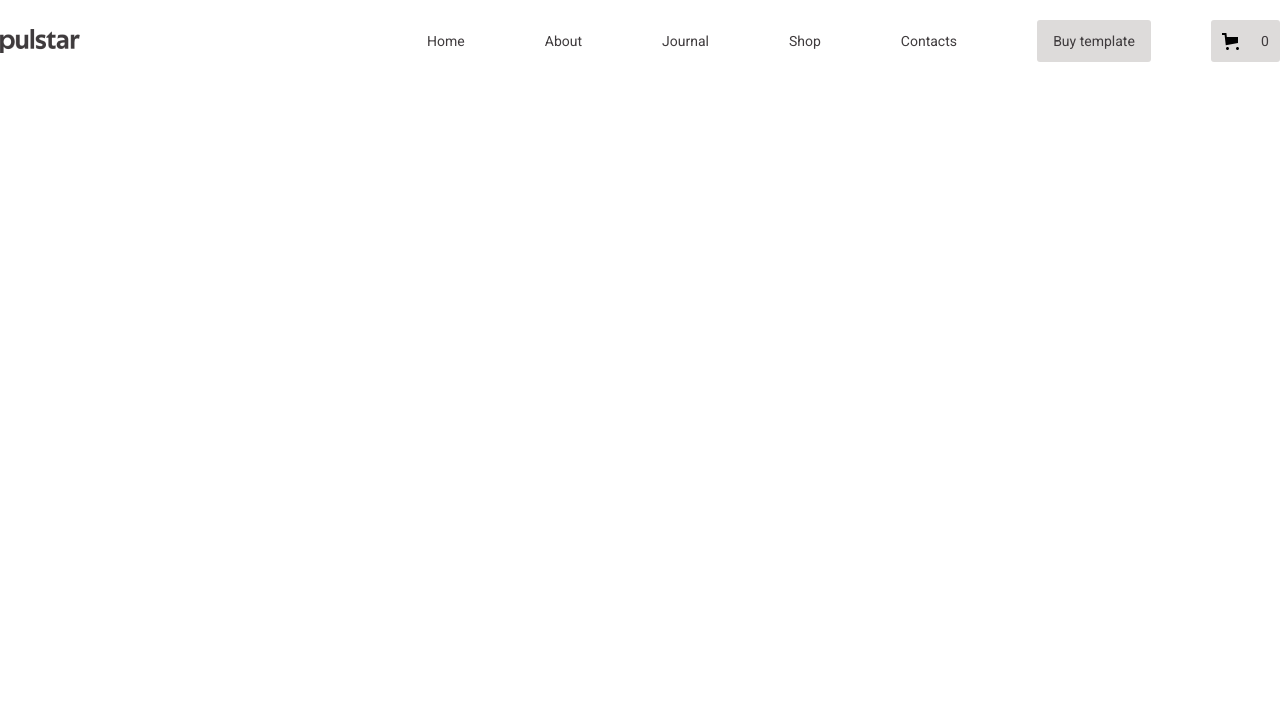
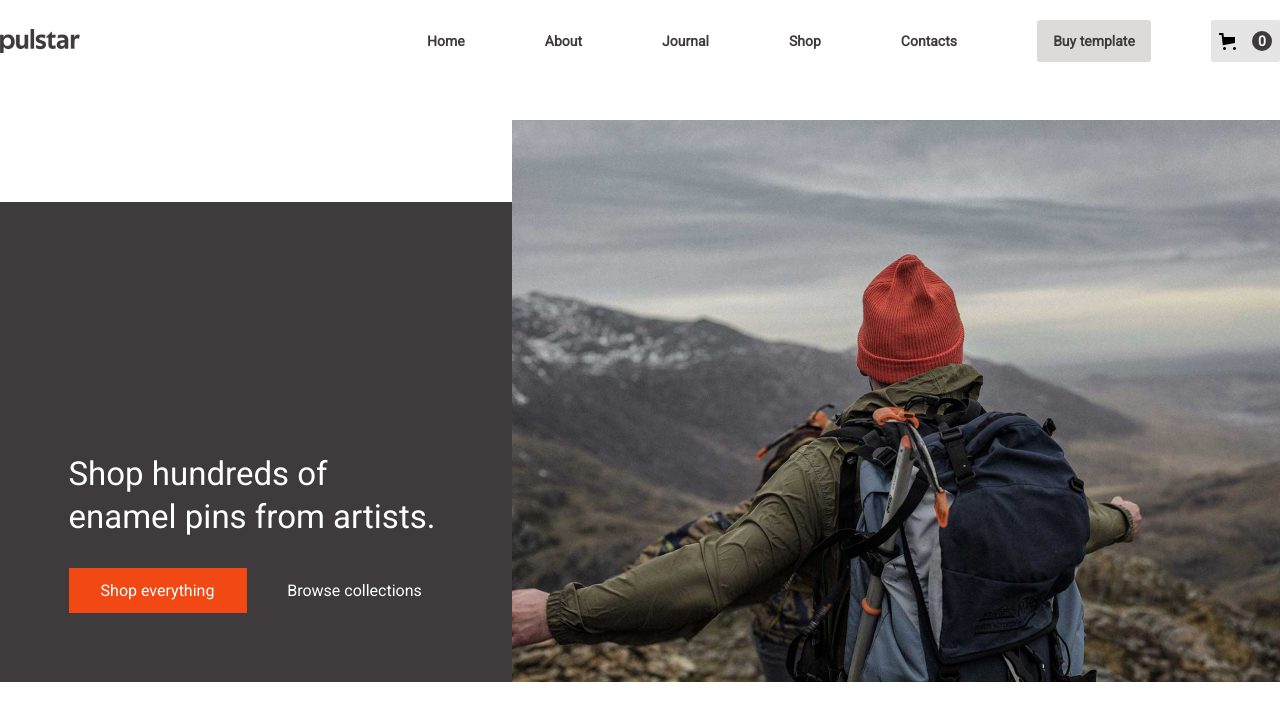
Before and after one commit to Hor-Ol/Lesson-3, a plain HTML site: page index.html in a window 1280 px wide. Drawn offline with Linux system fonts and the light colour scheme.

Commit message:
Hero-welcome part is done

```diff
--- a/index.html
+++ b/index.html
@@ -48,5 +48,27 @@
         </ul>
       </nav>
     </header>
+    <main>
+      <div class="hero">
+        <div class="hero--welcome">
+          <div class="hero--welcome-tagline">
+            <div class="hero--welcome-tagline-text">
+              <span>Shop hundreds of enamel pins from artists.</span>
+            </div>
+            <div class="hero--welcome-tagline-buttons">
+              <a class="hero--welcome-tagline-buttons-shop" href="#"
+                >Shop everything</a
+              >
+              <a class="hero--welcome-tagline-buttons-browse" href="#"
+                >Browse collections</a
+              >
+            </div>
+          </div>
+          <div class="hero--welcome-img">
+            <img src="img/Hero-Img.png" alt="Man on the top of the mountain" />
+          </div>
+        </div>
+      </div>
+    </main>
   </body>
 </html>
--- a/style.css
+++ b/style.css
@@ -44,6 +44,7 @@ body {
   justify-content: flex-end;
   align-items: center;
   gap: 40px;
+  font-weight: bold;
 }
 
 .header-nav-links li:not(:first-child) {
@@ -52,7 +53,7 @@ body {
 
 .header-nav-links .header-nav-links-buy-template.header-nav-links-buy-template {
   margin-left: 20px;
-  background-color: #dddbda;
+  background-color: #e5e5e5;
 }
 
 .header-nav-links a {
@@ -76,16 +77,10 @@ body {
   text-align: center;
 }
 
-.header-nav-links a:hover,
-.header-nav-links a:focus {
-  color: #f14814;
-  fill: #f14814;
-}
-
 .header-nav-links-buy-template {
   width: 6.9rem;
   height: 4.2rem;
-  background-color: #dddbda;
+  background-color: #e5e5e5;
   border-radius: 0.3rem;
 }
 
@@ -94,9 +89,102 @@ body {
   display: flex;
   justify-content: space-around;
   align-items: center;
+  background-color: #e5e5e5;
+  border-radius: 0.3rem;
 }
 
 .header-nav-links-buy-template a svg {
   width: 1.7rem;
   height: 1.7rem;
 }
+
+.header-nav-links-buy-template a span {
+  display: block;
+  overflow: hidden;
+  width: 2rem;
+  aspect-ratio: 1;
+  color: #fff;
+  background-color: #3f3b3d;
+  text-align: center;
+  border-radius: 50%;
+  line-height: 2rem;
+}
+
+.header-nav-links a:hover,
+.header-nav-links a:focus {
+  color: #f14814;
+  fill: #f14814;
+}
+
+main {
+  width: 100%;
+  max-width: 1280px;
+  margin: 0 auto;
+  /* background-color: orangered; */
+}
+
+.hero {
+}
+
+.hero--welcome {
+  height: 60rem;
+  display: flex;
+  align-items: flex-end;
+}
+
+.hero--welcome-tagline {
+  height: 80%;
+  width: 100%;
+  background-color: #3f3b3d;
+}
+
+.hero--welcome-img {
+  height: inherit;
+  display: flex;
+  align-items: flex-end;
+}
+
+.hero--welcome-tagline {
+}
+
+.hero--welcome-tagline-text {
+  display: flex;
+  align-items: flex-end;
+  width: 37.5rem;
+  height: 70%;
+  margin: 0 auto;
+}
+
+.hero--welcome-tagline-text span {
+  font-size: 3.3rem;
+  line-height: 4.25rem;
+  text-align: left;
+  display: block;
+  color: #fff;
+}
+
+.hero--welcome-tagline-buttons {
+  display: flex;
+  justify-content: space-between;
+  width: 37.5rem;
+  margin: 3rem auto;
+}
+
+.hero--welcome-tagline-buttons a {
+  text-decoration: none;
+  color: #fff;
+  font-size: 1.6rem;
+}
+
+.hero--welcome-tagline-buttons-shop {
+  background-color: #f14814;
+  width: 17.8rem;
+  line-height: 4.5rem;
+  text-align: center;
+}
+
+.hero--welcome-tagline-buttons-browse {
+  width: 17.8rem;
+  line-height: 4.5rem;
+  text-align: center;
+}
```
Also changed, not shown: img/Hero-Img.png (added).
